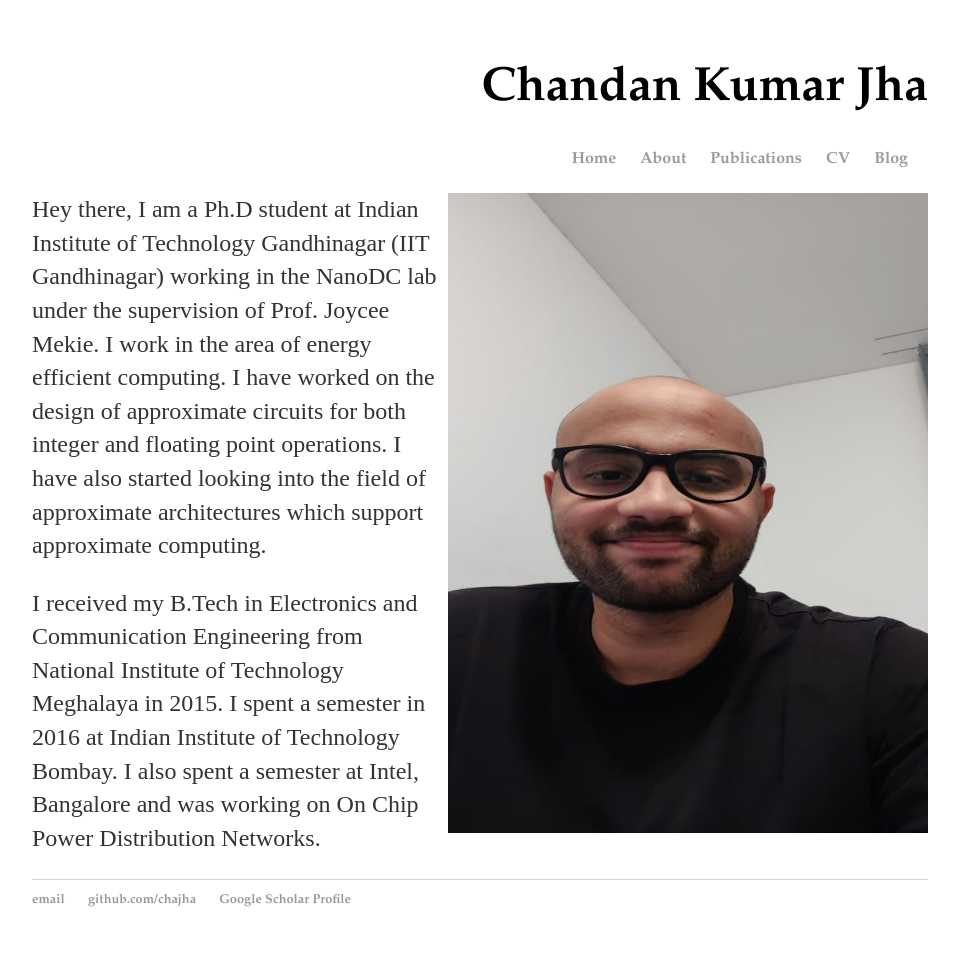
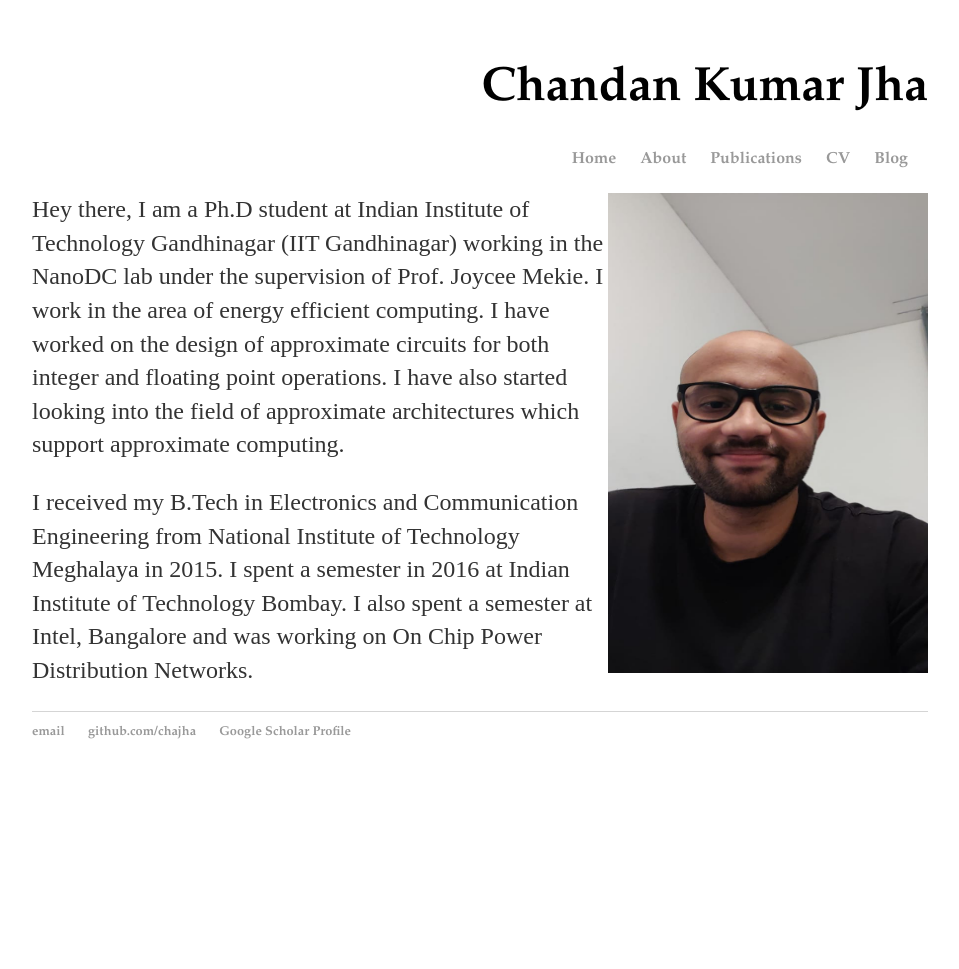
Before and after one commit to chajha/chajha.github.io, a Jekyll site: the page built from pages/about.html, in a window 1280 px wide. Shown: the whole page, without its empty margins (160-1119 px from the left). Built offline with Jekyll 4.4.1, drawn with Linux system fonts in a browser that asks for light colours; after the commit the page ends 900 px from its top, so only the background shows below that.

Commit message:
Update about.html

```diff
--- a/pages/about.html
+++ b/pages/about.html
@@ -3,7 +3,7 @@
 title: About Me
 ---
 
-<img align="right" src="/chandan1.jpeg" height="640" width="480">
+<img align="right" src="/chandan1.jpeg" height="480" width="320">
 <p>
 Hey there, I am a Ph.D student at Indian Institute of Technology Gandhinagar (IIT Gandhinagar) working in the NanoDC lab under the supervision of Prof. Joycee Mekie.
 I work in the area of energy efficient computing. I have worked on the design of approximate circuits for both integer and floating point operations.
```
